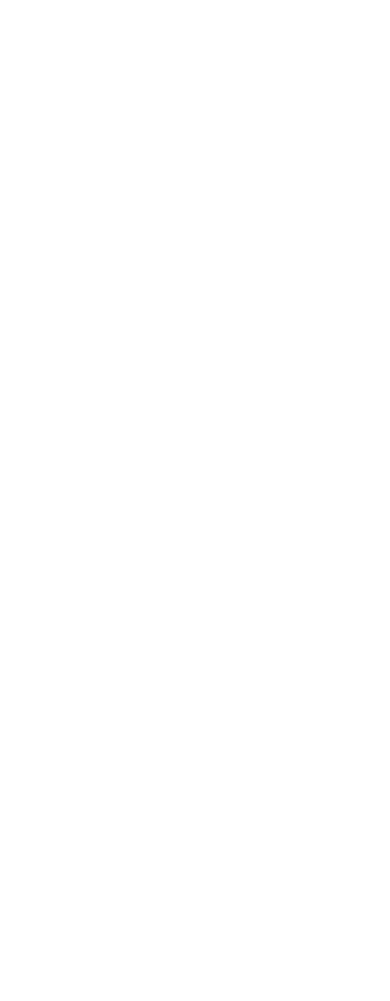
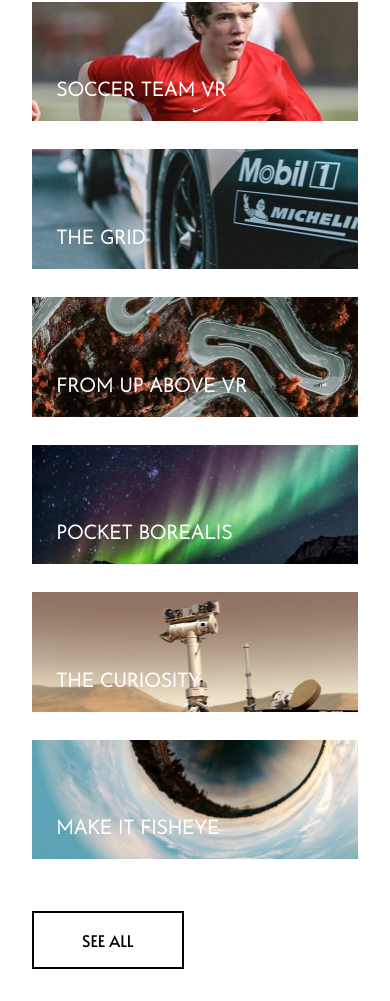
Before and after one commit to dselasea/loopstudios, a React (Create React App) app: page / in a window 390 px wide. Shown: the part 1577-2578 px from the top of the page. Before the commit the page ends 1251 px from the top, so only its background shows below. Built offline with nearby package versions, Linux system fonts and the light colour scheme.

Commit message:
Styled gallery mobile component and added hover effects

```diff
--- a/src/App.js
+++ b/src/App.js
@@ -1,4 +1,5 @@
 import Creation from "./images/components/Creation/Creation";
+import Gallery from "./images/components/Gallery/Gallery";
 import { Header } from "./images/components/Header/Header";
 import Leader from "./images/components/Leader/Leader";
 
@@ -8,6 +9,7 @@ function App() {
       <Header />
       <Leader />
       <Creation />
+      <Gallery />
     </div>
   );
 }
--- a/src/images/components/Creation/Creation.module.css
+++ b/src/images/components/Creation/Creation.module.css
@@ -3,7 +3,6 @@
     max-width: 100%;
     margin: 0 auto;
     padding: 2rem;
-
 }
 
 .container h3 {
--- /dev/null
+++ b/src/images/components/Gallery/Gallery.js
@@ -0,0 +1,54 @@
+import React from 'react'
+import styles from './Gallery.module.css'
+import Earth from '../../mobile/image-deep-earth.jpg'
+import Night from '../../mobile/image-night-arcade.jpg'
+import Soccer from '../../mobile/image-soccer-team.jpg'
+import Grid from '../../mobile/image-grid.jpg'
+import Above from '../../mobile/image-from-above.jpg'
+import Pocket from '../../mobile/image-pocket-borealis.jpg'
+import Curiosity from '../../mobile/image-curiosity.jpg'
+import Fisheye from '../../mobile/image-fisheye.jpg'
+
+const Gallery = () => {
+  return (
+    <div className={styles.container}>
+        <div className={styles.gallery}>
+            <div>
+                <img className={styles.image} src={Earth} alt="Image of Earth" />
+                <h4 className={styles.title}>Deep Earth</h4>
+            </div>
+            <div>
+                <img className={styles.image} src={Night} alt="Night Arcade" />
+                <h4 className={styles.title}>Night arcade</h4>
+            </div>
+            <div>
+                <img className={styles.image} src={Soccer} alt="Player Playing Soccer" />
+                <h4 className={styles.title}>soccer team vr</h4>
+            </div>
+            <div>
+                <img className={styles.image} src={Grid} alt="The Grid" />
+                <h4 className={styles.title}>The grid</h4>
+            </div>
+            <div>
+                <img className={styles.image} src={Above} alt="An up above VR Image" />
+                <h4 className={styles.title}>From up above vr</h4>
+            </div>
+            <div>
+                <img className={styles.image} src={Pocket} alt="Pocket Borealis" />
+                <h4 className={styles.title}>Pocket Borealis</h4>
+            </div>
+            <div>
+                <img className={styles.image} src={Curiosity} alt="Curiosity Rover" />
+                <h4 className={styles.title}>The curiosity</h4>
+            </div>
+            <div>
+                <img className={styles.image} src={Fisheye} alt="Fisheye" />
+                <h4 className={styles.title}>Make it fisheye</h4>
+            </div>
+        </div>
+        <button className={styles.btn}>See All</button>
+    </div>
+  )
+}
+
+export default Gallery
--- /dev/null
+++ b/src/images/components/Gallery/Gallery.module.css
@@ -0,0 +1,65 @@
+.container {
+    width: 1440px;
+    max-width: 100%;
+    margin: 0 auto;
+    padding: 2rem;
+}
+
+.container .btn {
+    text-transform: uppercase;
+    padding: 1rem 3rem;
+    background: #fff;
+    font-family: 'Alata', sans-serif;
+    font-size: 1rem;
+    border: 2px solid #000;
+    margin-top: 3rem;
+}
+
+.gallery {
+    display: grid;
+    gap: 1.5rem;
+}
+
+.gallery div {
+    position: relative;
+}
+
+.gallery div::before {
+    content: "";
+    position: absolute;
+    top: 0;
+    left: 0;
+    width: 100%;
+    height: 100%;
+    background: #fff;
+    opacity: 0;
+    transition: all .3s;
+}
+
+.gallery div:hover::before {
+    opacity: 0.5;
+    transition: all .3s;
+}
+
+
+
+.gallery div:hover .title {
+    color: #000;
+    z-index: 20;
+    transition: all .3s;
+}
+
+.gallery .image {
+    width: 100%;
+    height: auto;
+}
+
+.gallery .title {
+    position: absolute;
+    left: 1.5rem;
+    bottom: 1.5rem;
+    color: #fff;
+    font-family: 'Josefin Sans', sans-serif;
+    text-transform: uppercase;
+    font-size: 1.2rem;
+}
```
